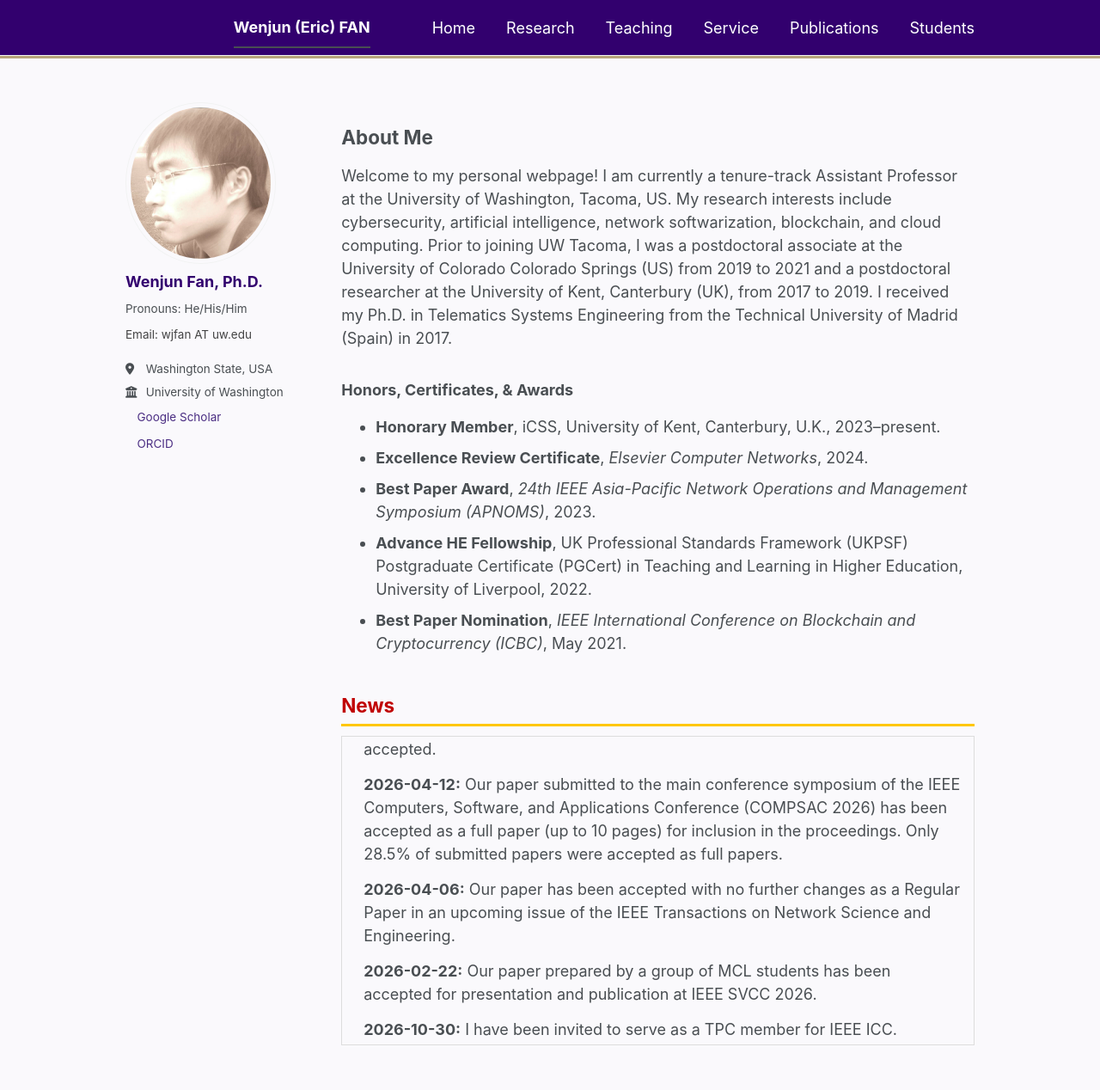
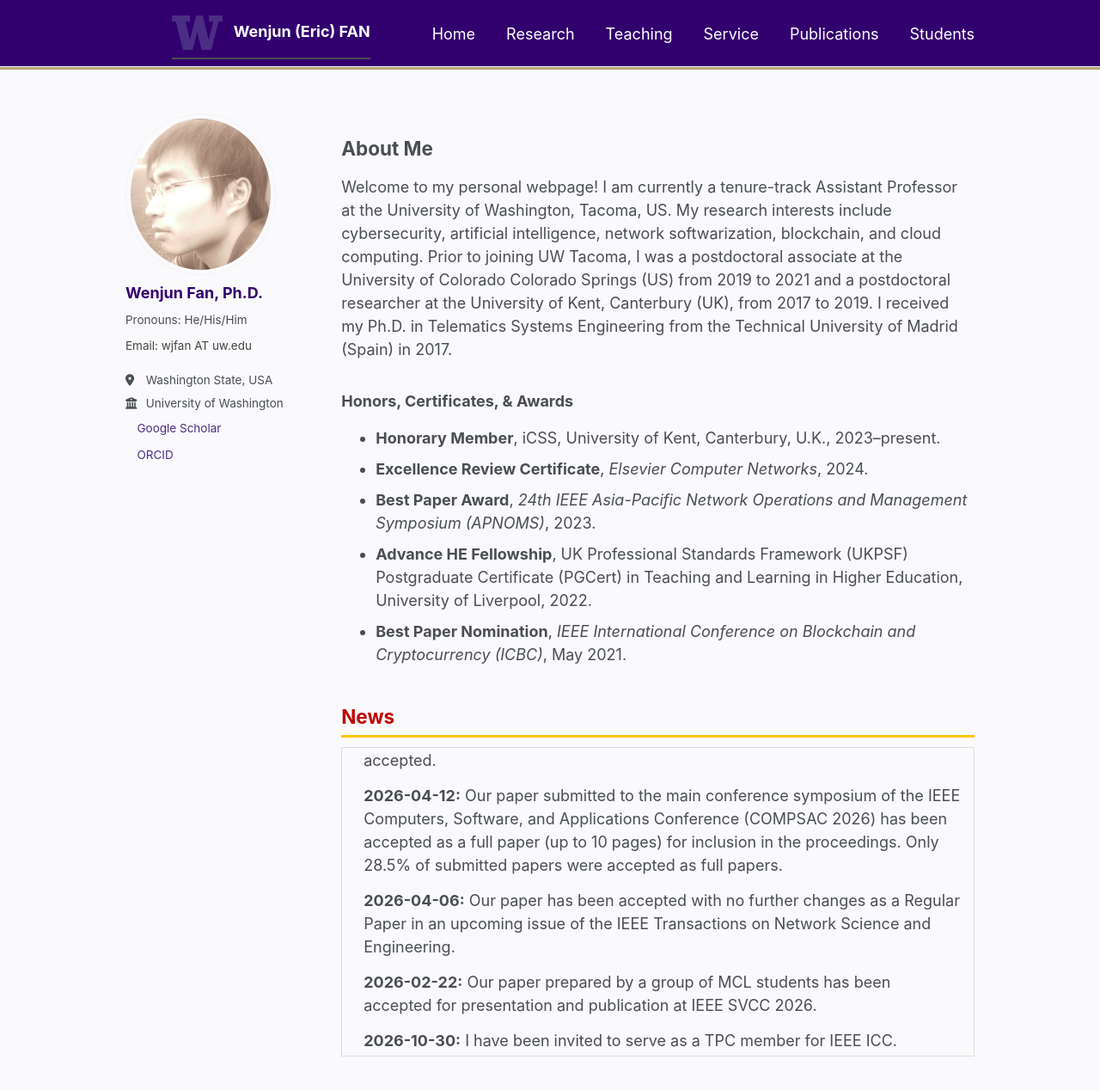
Before and after one commit to fanwj2010/fanwj2010.github.io, a Jekyll site: the page built from _pages/about.md, in a window 1280 px wide and 1319 px high. Shown: the top 1268 px of the window at 86% size. Built offline with Jekyll 4.4.1, drawn with Linux system fonts in a browser that asks for light colours; a script bundle is joined from its source files by our own code; a style sheet for code colours, icons or effects is not loaded.

Commit message:
Update masthead.html

```diff
--- a/_includes/masthead.html
+++ b/_includes/masthead.html
@@ -5,9 +5,18 @@
       <nav id="site-nav" class="greedy-nav">
         <button><span class="navicon"></span></button>
         <ul class="visible-links">
+          <!--original-->
+          <!--
           <li class="masthead__menu-item masthead__menu-item--lg persist {% if page.url == '/' or page.url == '/index.html' %}selected{% endif %}">
             <a href="{{ base_path }}/">{{ site.title }}</a>
           </li>
+          -->
+          <li class="masthead__menu-item masthead__menu-item--lg persist {% if page.url == '/' or page.url == '/index.html' %}selected{% endif %}">
+            <a href="{{ base_path }}/" class="site-title-with-logo">
+               <img src="{{ base_path }}/images/uw-logo.png" alt="University of Washington" class="site-logo">
+               <span>{{ site.title }}</span>
+             </a>
+           </li>
           {% for link in site.data.navigation.main %}
             {% if link.url contains 'http' %}
               {% assign domain = '' %}
```
